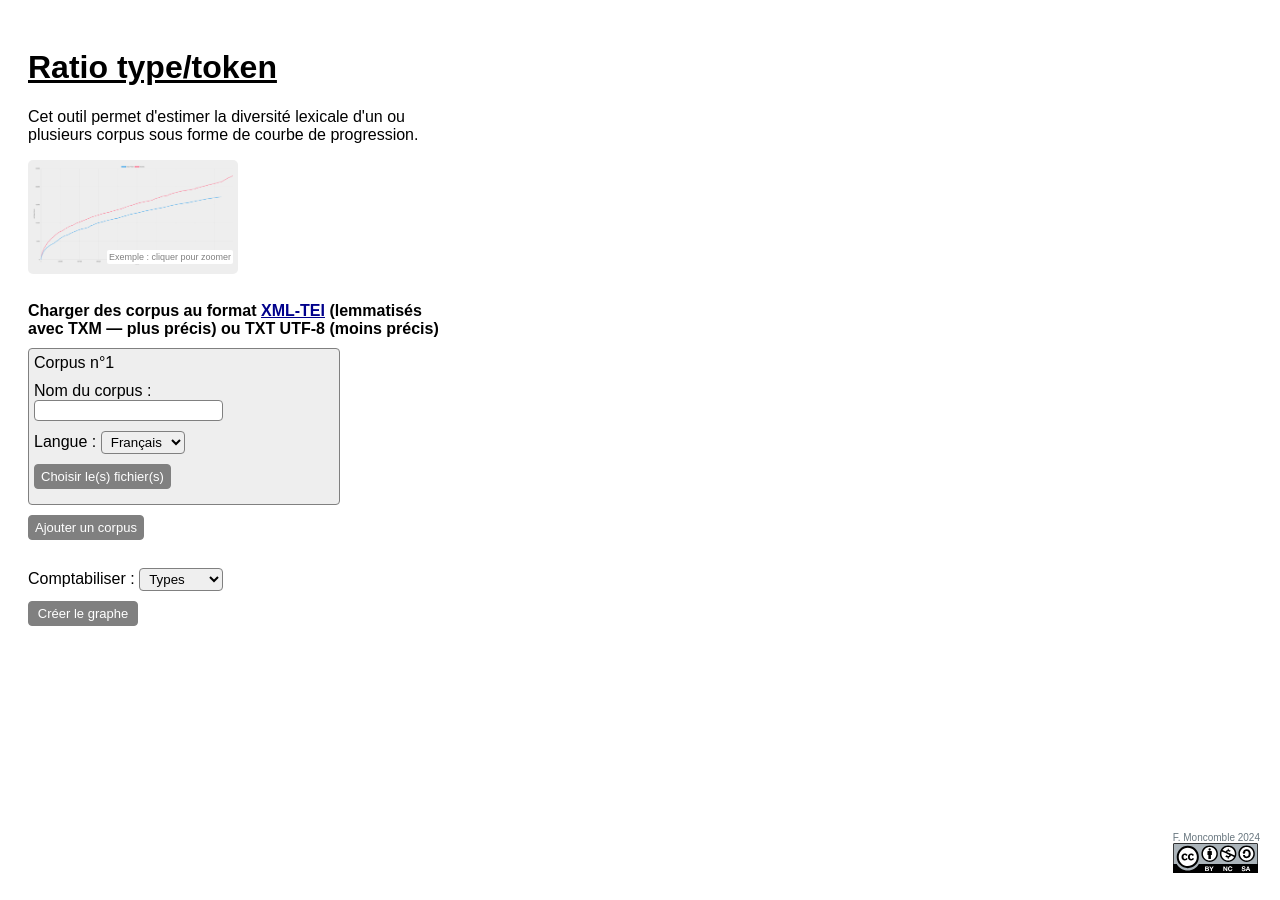
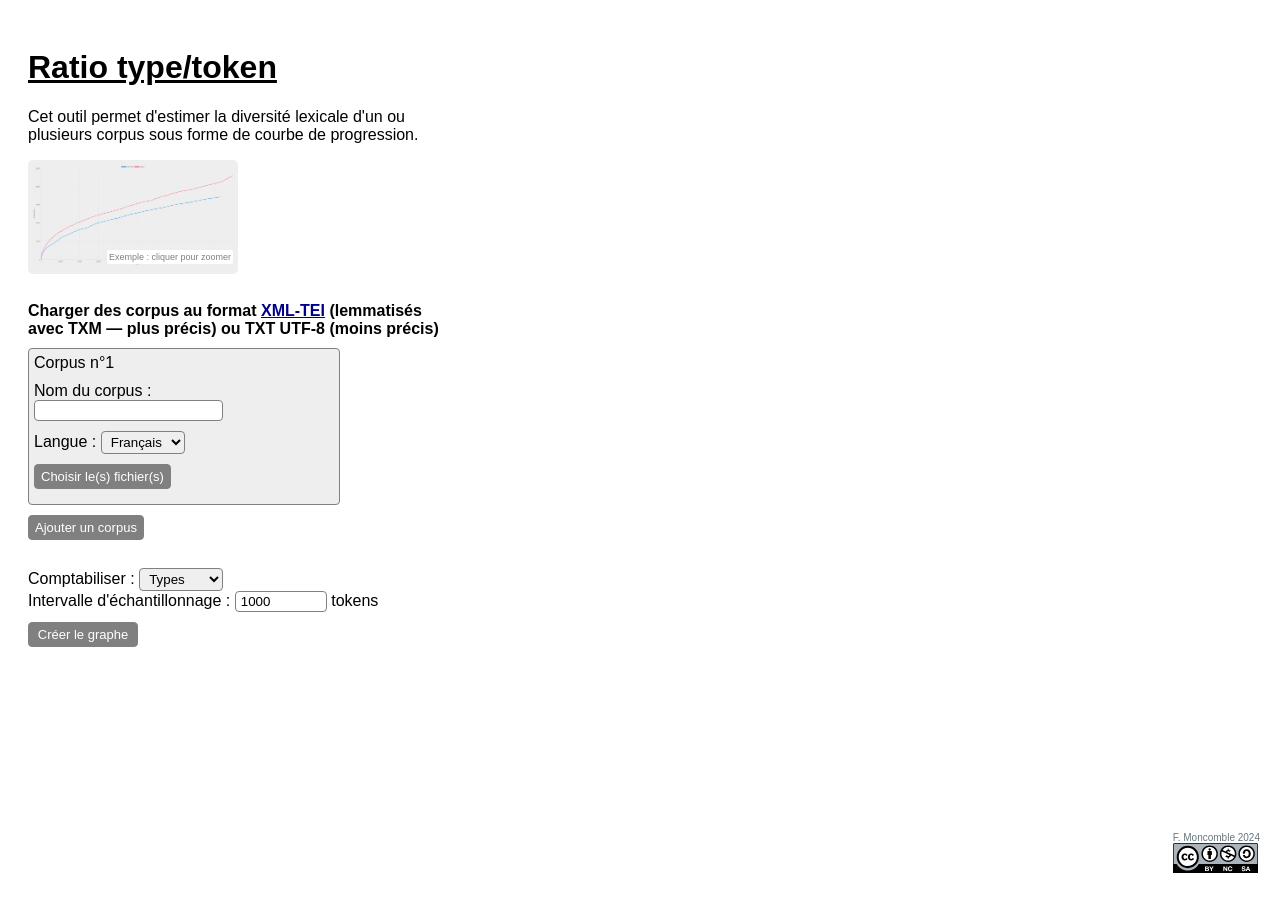
Before and after one commit to fmoncomble/fmoncomble.github.io, a Jekyll site: the page ttr/index.html, which Jekyll copies as it is, in a window 1280 px wide. Built offline with Jekyll 4.4.1, drawn with Linux system fonts in a browser that asks for light colours.

Commit message:
Improved sampling interval

```diff
--- a/ttr/index.css
+++ b/ttr/index.css
@@ -98,6 +98,10 @@ button:hover,
 .file-label:hover {
     background-color: lightgray;
     color: black;
+}
+
+input#interval-input {
+    width: 6em;
 }
 
 button#compute-btn {
--- a/ttr/index.html
+++ b/ttr/index.html
@@ -90,6 +89,12 @@
                             <option value="lemmas">Lemmes</option>
                         </select>
                     </label>
+                    <div>
+                        <label for="interval-input">
+                            Intervalle d'échantillonnage :
+                            <input id="interval-input" name="interval-input" type="number" min="1000" value="1000" /> tokens
+                        </label>
+                    </div>
                 </div>
                 <button id="compute-btn">Créer le graphe</button>
                 <span id="counter"></span>
--- a/ttr/script.js
+++ b/ttr/script.js
@@ -82,6 +82,8 @@ const typeChoiceSelect = document.getElementById('type-choice');
 typeChoiceSelect.addEventListener('change', () => {
     typeChoice = typeChoiceSelect.value;
 });
+
+const intervalInput = document.getElementById('interval-input');
 
 const counterSpan = document.getElementById('counter');
 async function computeTTRFromXml(corpusName, lang, corpusFiles) {
@@ -186,7 +188,7 @@ async function generateDataSet(corpora) {
         const corpusFiles = c.files;
         const ttrValues = await computeTTRFromXml(corpusName, lang, corpusFiles);
         const data = [];
-        const interval = Math.ceil(ttrValues.length / 1000);
+        const interval = intervalInput.value;
         ttrValues.forEach((ttr, index) => {
             if (index % interval === 0) {
                 ttr = Number(ttr.toFixed(2));
```
Also changed, not shown: other parts of ttr/index.html (+3 -4 lines).
